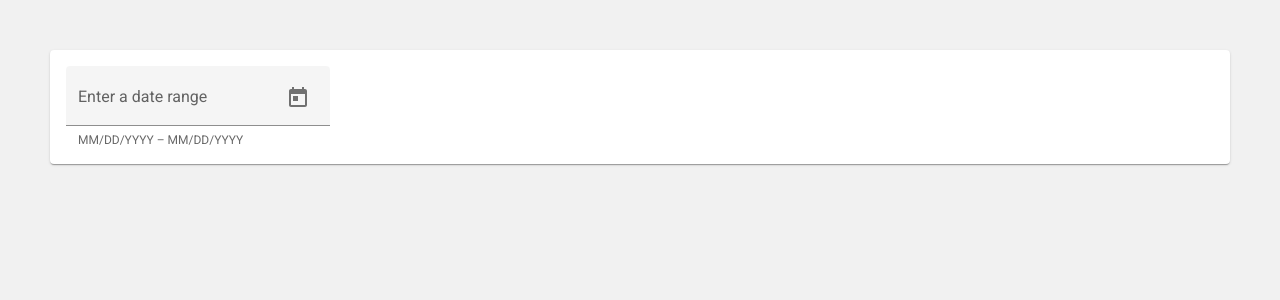
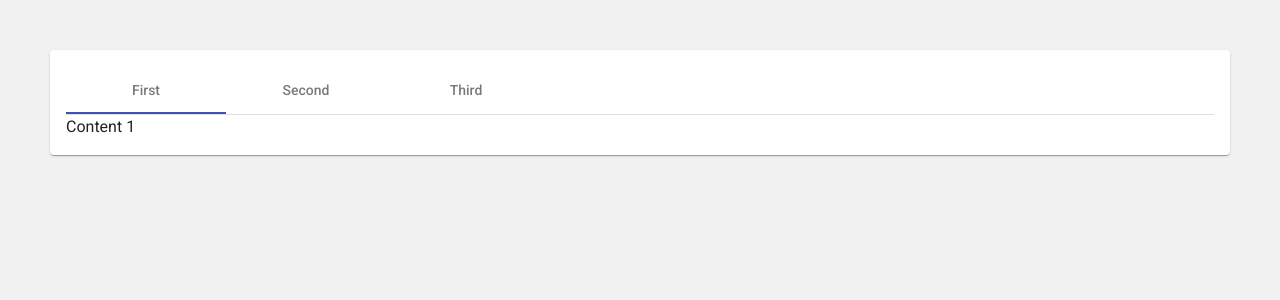
Before and after one commit to sidielmoctar/iscae-2022-angular, an Angular app in the folder exampleangular/: page / in a window 1280 px wide. Shown: the top 300 px of the page. Built offline with nearby package versions, Linux system fonts and the light colour scheme.

Commit message:
integration tabs

```diff
--- a/exampleangular/src/app/app.component.html
+++ b/exampleangular/src/app/app.component.html
@@ -1,22 +1,9 @@
 <div style="padding: 50px">
   <mat-card>
-    <mat-form-field appearance="fill">
-      <mat-label>Enter a date range</mat-label>
-      <mat-date-range-input [rangePicker]="picker">
-        <input matStartDate placeholder="Start date">
-        <input matEndDate placeholder="End date">
-      </mat-date-range-input>
-      <mat-hint>MM/DD/YYYY – MM/DD/YYYY</mat-hint>
-      <mat-datepicker-toggle matSuffix [for]="picker"></mat-datepicker-toggle>
-      <mat-date-range-picker #picker></mat-date-range-picker>
-    </mat-form-field>
+    <mat-tab-group>
+      <mat-tab label="First"> Content 1 </mat-tab>
+      <mat-tab label="Second"> Content 2 </mat-tab>
+      <mat-tab label="Third"> Content 3 </mat-tab>
+    </mat-tab-group>
   </mat-card>
 </div>
-
-
-<!--<h1 highlight>Example utilisation directive</h1>-->
-<!--<div>le nombre de population de la mauritanie est-->
-<!--{{nombrePopulation | montantFormatter : true}}</div>-->
-<!--<app-show-success [msg]="msg.message" *ngIf="msg && msg.type == 'success'"></app-show-success>-->
-<!--<app-show-error [msg]="msg.message" *ngIf="msg && msg.type == 'error'"></app-show-error>-->
-<!--<div class="alert-success alert">{{helloMsg}}</div>-->
--- a/exampleangular/src/app/app.module.ts
+++ b/exampleangular/src/app/app.module.ts
@@ -12,6 +12,7 @@ import {HttpClientModule} from "@angular/common/http";
 import {CommonElementsModule} from "./common-elements/common-elements.module";
 import {MaterialModule} from "./material/material.module";
 import {FormsModule, ReactiveFormsModule} from "@angular/forms";
+import {MatTabsModule} from "@angular/material/tabs";
 
 @NgModule({
   declarations: [
@@ -25,6 +26,7 @@ import {FormsModule, ReactiveFormsModule} from "@angular/forms";
     HttpClientModule,
     CommonElementsModule,
     MaterialModule,
+    MatTabsModule,
     ReactiveFormsModule,
     FormsModule
   ],
```
